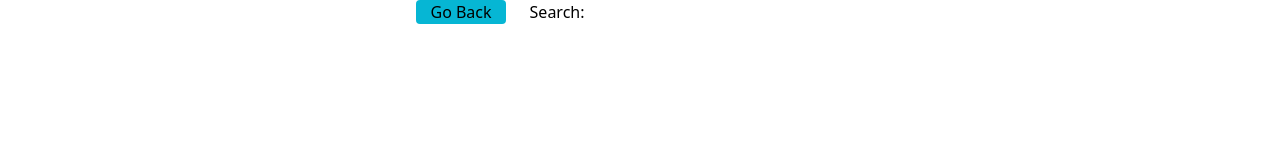
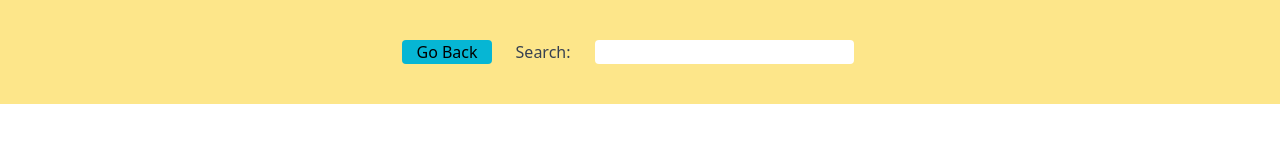
Before and after one commit to Arevalo00/recipeFinder, a plain HTML site: page results.html in a window 1280 px wide. Drawn offline with nearby package versions, Linux system fonts and the light colour scheme.

Commit message:
add CSS style to results page

```diff
--- a/results.html
+++ b/results.html
@@ -8,10 +8,10 @@
     <link rel="stylesheet" href="./style.css">
 </head>
 <body>
-    <nav class="flex justify-center">
+    <nav class="flex justify-center bg-amber-200 pb-10 pt-10">
         <a class="rounded px-3.5 bg-cyan-500 hover:bg-cyan-600 ... mr-6" href="./index.html">Go Back</a>
-        <label class="mr-6" for="search">Search:</label>
-        <input class="mr-6" type="text" id="search" name="search">
+        <label class="mr-6 text-gray-700 " for="search">Search:</label>
+        <input class="mr-6 rounded px-3.5" type="text" id="search" name="search">
     </nav>
 
     <script src="https://code.jquery.com/jquery-3.4.1.min.js"></script>
```
